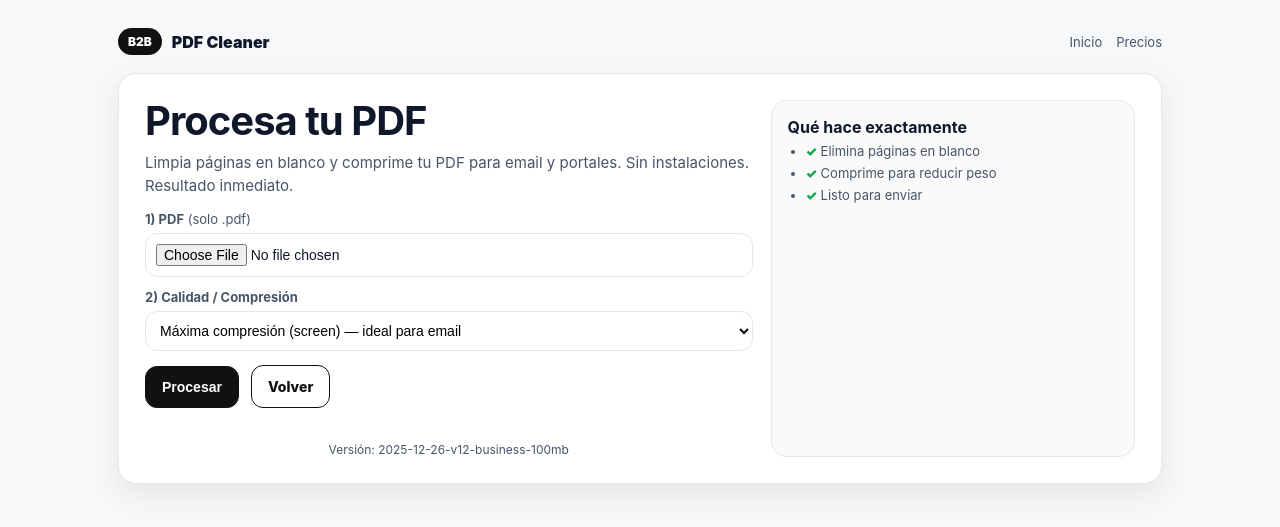
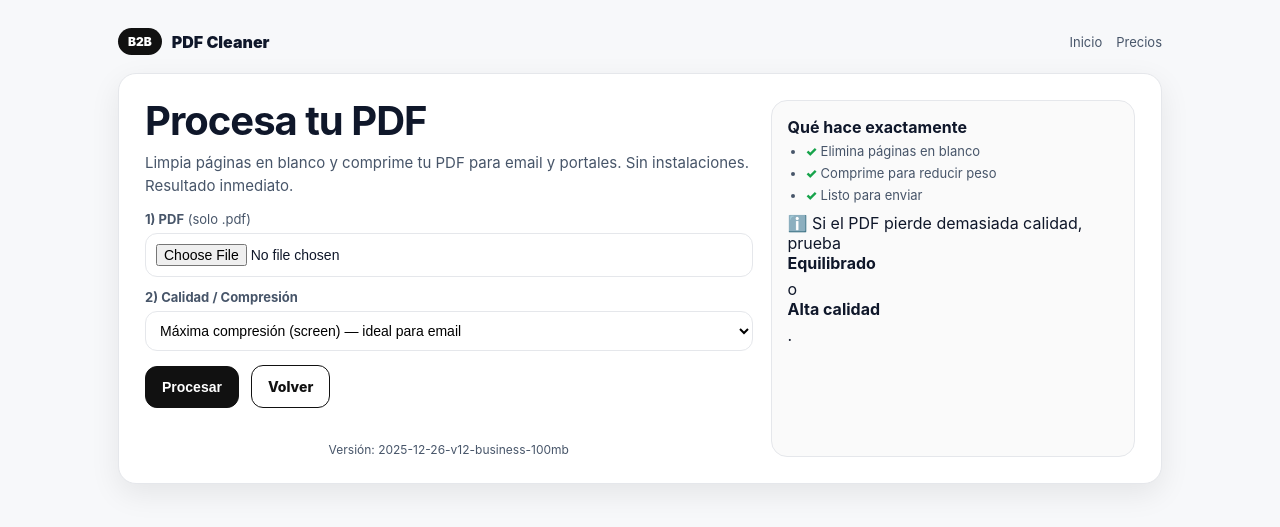
Before and after one commit to alejandropavia/pdf-cleaner, a FastAPI app: page /app in a window 1280 px wide. Shown: the top 527 px of the page. Run offline with FastAPI, Linux system fonts and the light colour scheme; some libraries are stand-ins or nearby versions.

Commit message:
ui: quality hint + fixes

```diff
--- a/templates/app.html
+++ b/templates/app.html
@@ -229,7 +229,13 @@
     <li><span class="check">✓</span> Comprime para reducir peso</li>
     <li><span class="check">✓</span> Listo para enviar</li>
   </ul>
+
+  <p class="mini" style="margin-top:10px">
+    ℹ️ Si el PDF pierde demasiada calidad, prueba
+    <b>Equilibrado</b> o <b>Alta calidad</b>.
+  </p>
 </div>
+
     </section>
   </div>
 </body>
```
Lines whose indentation alone changed are shown as unchanged.
